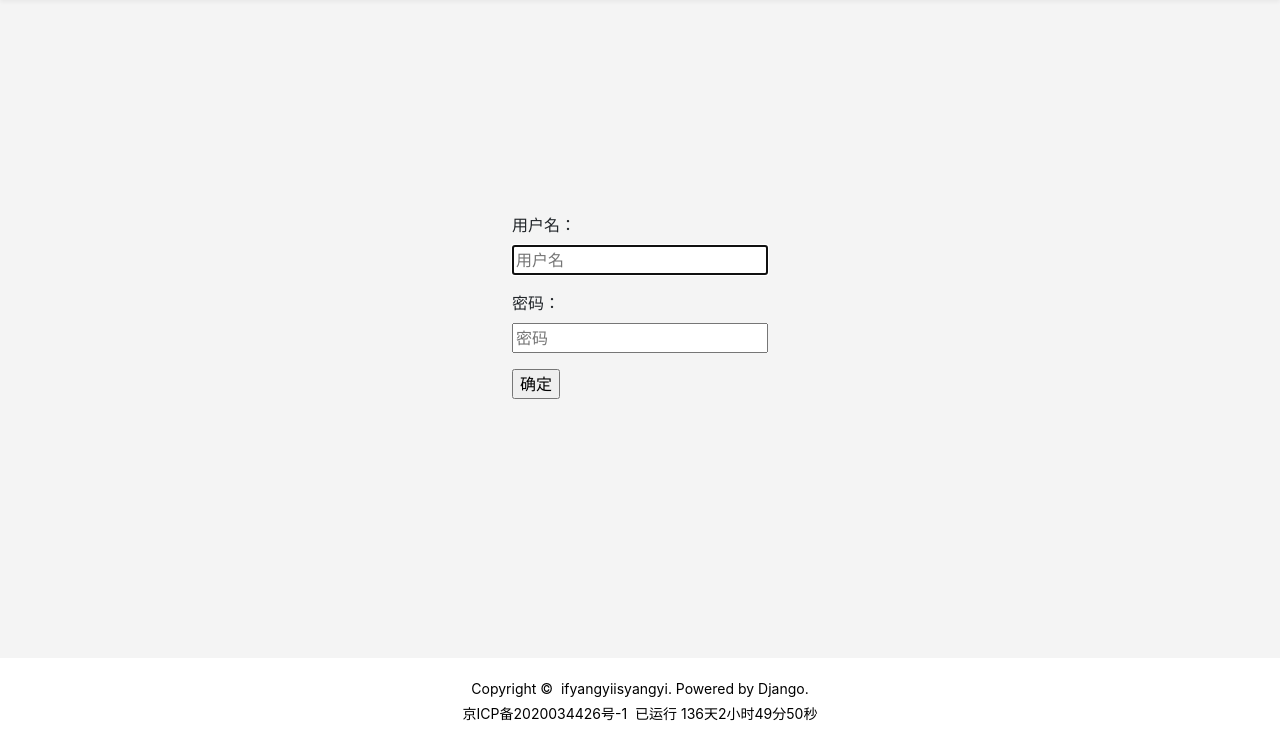
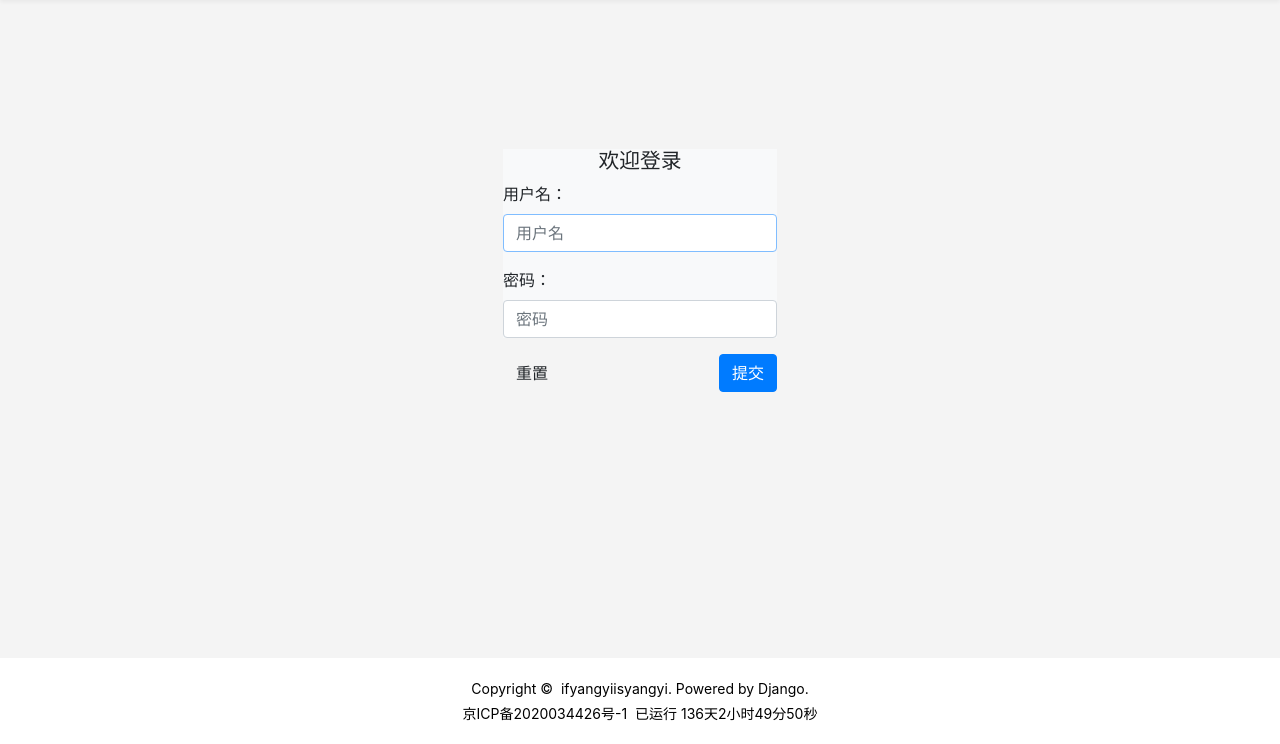
Before and after one commit to ifyangyiisyangyi/Django-blog, a Django app: template templates/login.html in a window 1280 px wide. Shown: the part 56-800 px from the top of the page. Run offline with Django 3.2, Linux system fonts and the light colour scheme; the template is opened without the code that fills it, so the values that code supplies are empty; parts of the project's set-up code (start-up, migrations or seed data) failed here and were passed over; some libraries are stand-ins or nearby versions.

Commit message:
优化登录模板

```diff
--- a/templates/login.html
+++ b/templates/login.html
@@ -1,17 +1,30 @@
-{% extends "blog/base.html" %}
+{% extends 'blog/base.html' %}
+{% block title %}登录{% endblock %}
+
 {% block base_content %}
-<div style="margin: 15% 40%;">
-    <form action="/login/" method="post">
-        {% csrf_token %}
-        <p>
-            <label for="id_username">用户名：</label><br>
-            <input type="text" id="id_username" name="username" placeholder="用户名" autofocus required/>
-        </p>
-        <p>
-            <label for="id_password">密码：</label><br>
-            <input type="password" id="id_password" placeholder="密码" name="password" required>
-        </p>
-        <input type="submit" value="确定">
-    </form>
+<div class="container">
+    <div class="row justify-content-center" style="height: 500px">
+        <div class="align-self-center">
+            <form class='form-login bg-light' action="/login/" method="post">
+                {% csrf_token %}
+                <h2 class="text-center">欢迎登录</h2>
+                {% if message %}
+                <div class="alert alert-warning">{{ message }}</div>
+                {% endif %}
+                <div class="form-group">
+                    <label for="id_username">用户名：</label>
+                    <input type="text" name='username' class="form-control" id="id_username" placeholder="用户名"
+                        autofocus required>
+                </div>
+                <div class="form-group">
+                    <label for="id_password">密码：</label>
+                    <input type="password" name='password' class="form-control" id="id_password" placeholder="密码"
+                        required>
+                </div>
+                <button type="reset" class="btn btn-default pull-left">重置</button>
+                <button type="submit" class="btn btn-primary pull-right">提交</button>
+            </form>
+        </div>
+    </div>
 </div>
 {% endblock %}
```
Also changed, not shown: TestModel/models.py (+7 -0 lines), blog/templates/blog/index.html (+0 -7 lines), yycode/views.py (+15 -11 lines).
